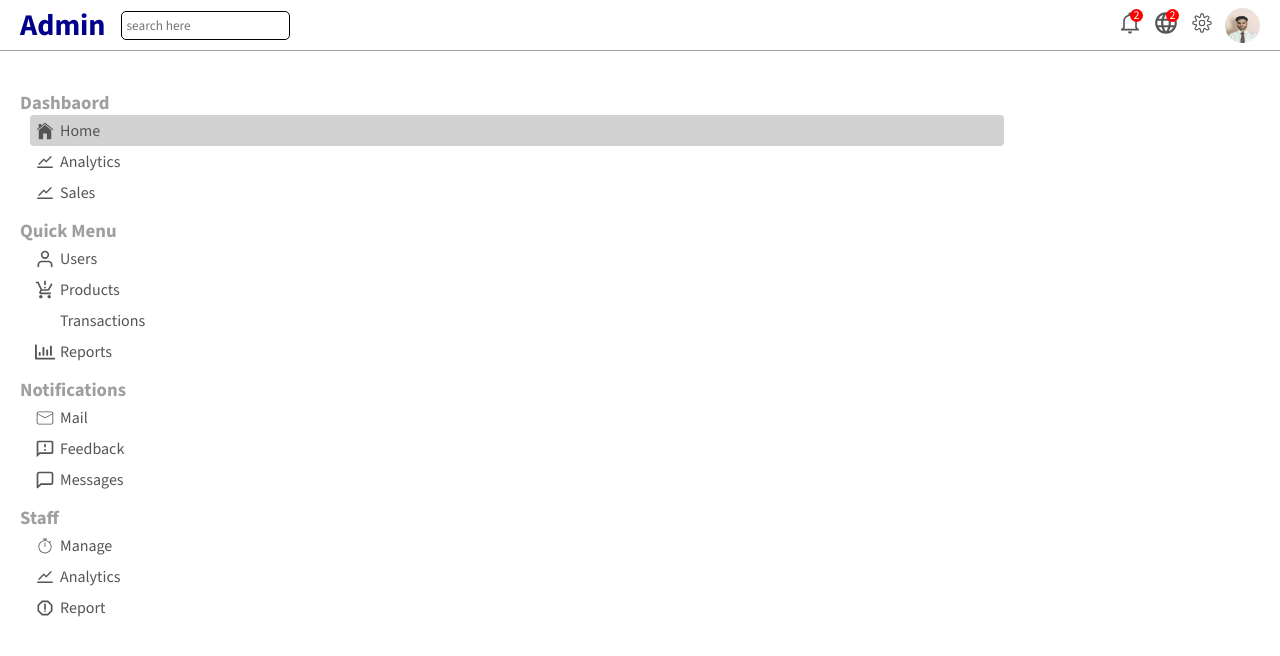
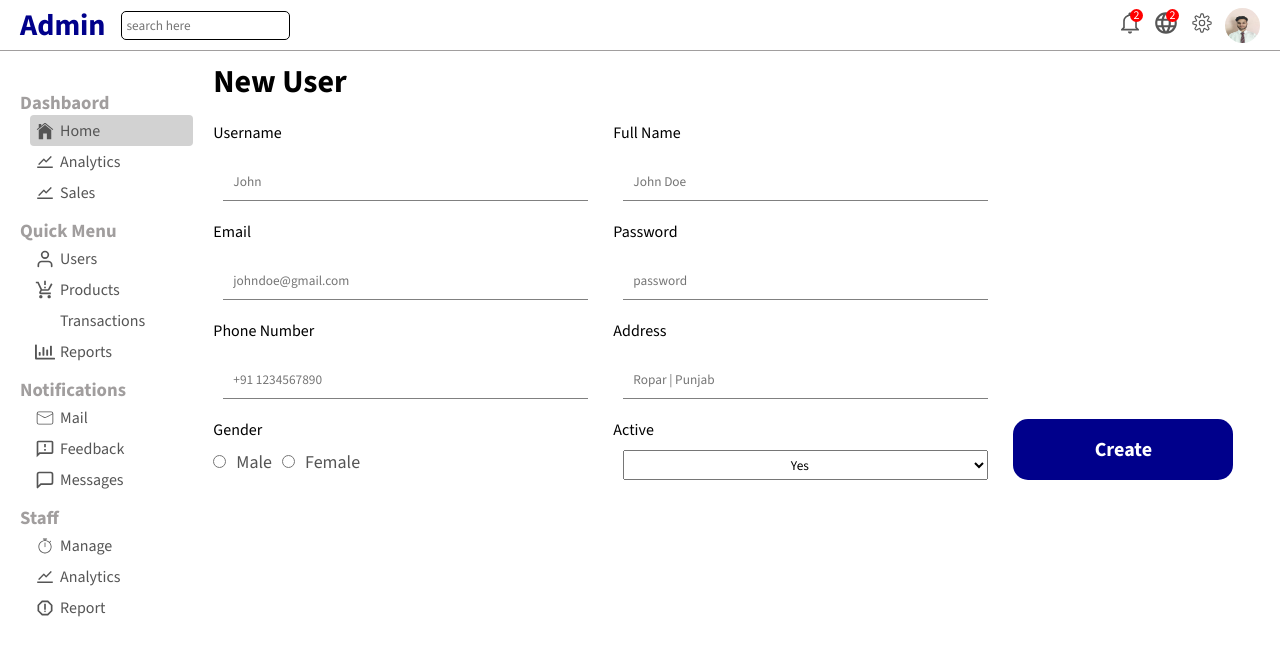
Before and after one commit to Ashutoshvashisht007/Admin-Portal, a React (Vite) app: page /newUser in a window 1280 px wide. Shown: the top 656 px of the page. Built offline with nearby package versions, Linux system fonts and the light colour scheme; some icons are missing.

Commit message:
only products left

```diff
--- a/src/App.jsx
+++ b/src/App.jsx
@@ -10,6 +10,7 @@ import {
 } from "react-router-dom";
 import { UserList } from './pages/userList/UserList.jsx'
 import { User } from './pages/user/User.jsx'
+import { NewUser } from './pages/newUser/NewUser.jsx'
 
 function App(){
   return (
@@ -23,6 +24,7 @@ function App(){
               <Route index element={<Home/>}/>
               <Route path="users" element={<UserList/>}/>
               <Route path="user/:userId" element={<User/>}/>
+              <Route path="newUser" element={<NewUser/>}/>
             </Route>
           </Routes>
         </div>
--- /dev/null
+++ b/src/pages/newUser/NewUser.jsx
@@ -0,0 +1,56 @@
+import React from 'react'
+import "./newuser.css";
+
+export const NewUser = () => {
+  return (
+    <div className='newUser'>
+        <h1 className="newUserTitle">
+            New User
+        </h1>
+        <form className="newUserForm">
+            <div className="newUserItem">
+                <label>Username</label>
+                <input type="text" className="newUserInput" placeholder='John'/>
+            </div>
+            <div className="newUserItem">
+                <label>Full Name</label>
+                <input type="text" className="newUserInput" placeholder='John Doe'/>
+            </div>
+            <div className="newUserItem">
+                <label>Email</label>
+                <input type="text" className="newUserInput" placeholder='johndoe@gmail.com'/>
+            </div>
+            <div className="newUserItem">
+                <label>Password</label>
+                <input type="password" className="newUserInput" placeholder='password'/>
+            </div>
+            <div className="newUserItem">
+                <label>Phone Number</label>
+                <input type="text" className="newUserInput" placeholder='+91 1234567890'/>
+            </div>
+            <div className="newUserItem">
+                <label>Address</label>
+                <input type="text" className="newUserInput" placeholder='Ropar | Punjab'/>
+            </div>
+            <div className="newUserItem">
+                <label>Gender</label>
+                    <div className="labelGender">
+                        <input type="radio" name='gender' id='male' value="male"/>
+                        <label htmlFor="male">Male</label>
+                        <input type="radio" name='gender' id='female' value="female"/>
+                        <label htmlFor="female">Female</label>
+                    </div>
+            </div>
+            <div className="newUserItem">
+                <label>Active</label>
+                <select className='newUserSelect' name="active" id="active">
+                    <option value="yes">Yes</option>
+                    <option value="no">No</option>
+                </select>
+            </div>
+            <button className="newUserButton">Create</button>
+        </form>
+
+    </div>
+  )
+}
--- /dev/null
+++ b/src/pages/newUser/newuser.css
@@ -0,0 +1,54 @@
+.newUser{
+    flex: 4;
+}
+
+.newUserForm{
+    display: flex;
+    flex-wrap: wrap;
+}
+
+.newUserItem{
+    width: 400px;
+    display: flex;
+    flex-direction: column;
+    margin-top: 20px;
+}
+
+.newUserInput{
+    margin-top: 20px;
+    margin-left: 10px;
+    padding: 10px;
+    border: none;
+    margin-right: 25px;
+    border-bottom: 1px solid gray;
+}
+
+.labelGender>input{
+    margin-top: 15px;
+}
+.labelGender>label{
+    margin: 10px;
+    font-size: 18px;
+    color: #555;
+}
+
+.newUserSelect{
+    margin-top: 10px;
+    margin-left: 10px;
+    margin-right: 25px;
+    text-align: center;
+    height: 30px;
+}
+
+.newUserButton{
+    width: 220px;
+    padding: 15px;
+    border-radius: 15px;
+    border: none;
+    background: darkblue;
+    margin-top: 20px;
+    cursor: pointer;
+    font-weight: 600;
+    color: white;
+    font-size: 20px;
+}
--- a/src/pages/user/User.jsx
+++ b/src/pages/user/User.jsx
@@ -6,15 +6,19 @@ import CalendarMonthIcon from '@mui/icons-material/CalendarMonth';
 import Filter9PlusIcon from '@mui/icons-material/Filter9Plus';
 import EmailIcon from '@mui/icons-material/Email';
 import HomeIcon from '@mui/icons-material/Home';
+import PublishIcon from '@mui/icons-material/Publish';
+import { Link } from 'react-router-dom';
 
 export const User = () => {
   return (
     <div className='user'>
         <div className="userTitleContainer">
             <h1 className='userTitle'>Edit User</h1>
-            <button className="userButton">
-                Create
-            </button>
+            <Link to="/newUser" style={{ textDecoration: "none", color: "inherit" }}>
+                <button className="userButton">
+                    Create
+                </button>
+            </Link>
         </div>
         <div className="userContainer">
             <div className="userShow">
@@ -97,7 +101,14 @@ export const User = () => {
                             className="userUpdateInput" />
                         </div>
                     </div>
-                    <div className="userUpdateRight"></div>
+                    <div className="userUpdateRight">
+                        <div className="userUpdateUpload">
+                            <img src={passportSize} alt="User Profile" className="userUpdateRightimg" />
+                            <label htmlFor="file" style={{cursor: "pointer", fontSize:"30px"}}><PublishIcon/></label>
+                            <input type="file" id='file' style={{display: "none"}}/>
+                        </div>
+                    <button className="userUpdateButton">Update</button>
+                    </div>
                 </form>
             </div>
         </div>
--- a/src/pages/user/user.css
+++ b/src/pages/user/user.css
@@ -89,6 +89,12 @@
     margin-left: 10px;
 }
 
+.userUpdateForm{
+    display: flex;
+    justify-content: space-between;
+}
+
+
 .userUpdateItem{
     margin-top: 10px;
     font-size: 16px;
@@ -98,10 +104,33 @@
 }
 
 .userUpdateInput{
-    width: 50%;
     padding: 10px;
-    border-radius: 5px;
     border: none;
+    width: 250px;
+    border-bottom: 1px solid gray;
     margin-top: 5px;
     text-align: center;
+    margin-left: 10px;
 }
+
+.userUpdateRight{
+    display: flex;
+    flex-direction: column;
+    justify-content: space-between;
+}
+
+.userUpdateRightimg{
+    height: 100px;
+    width: 100px;
+    border-radius: 10px;
+    margin-right: 10px;
+}
+
+.userUpdateButton{
+    padding: 20px;
+    width: 105px;
+    border: none;
+    border-radius: 15px;
+    background: #dad6d6;
+    cursor: pointer;
+}
```
